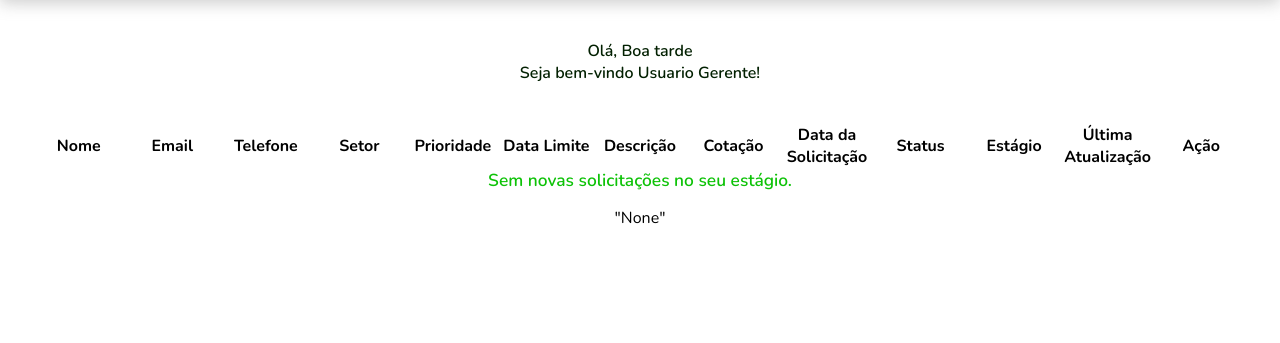
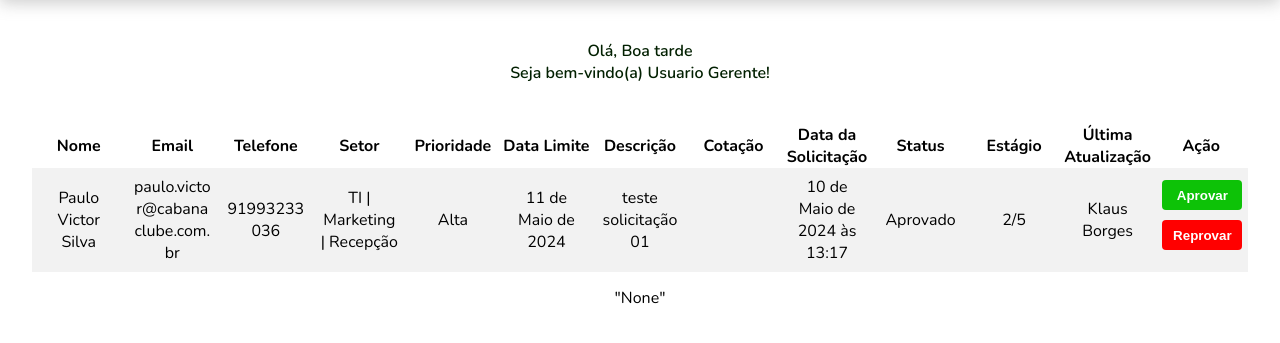
Before and after one commit to strvictor/Solicitacao-de-Compra-Django, a Django app: page /autenticacao/home/ in a window 1280 px wide. Shown: the part 60-403 px from the top of the page. Run offline with Django 5.2, Linux system fonts and the light colour scheme; a user stored in the database is signed in; data comes from the database, SQL or seed files in the repository; both versions use the stored data as it was after the commit; data that the repository does not hold is empty.

Commit message:
pedidos aprovados - pronto

```diff
--- a/Autenticacao/templates/autenticado.html
+++ b/Autenticacao/templates/autenticado.html
@@ -20,7 +20,7 @@
         </nav>
     </header>
 
-    <h1>Olá, {{ saudacao }}<br>Seja bem-vindo {{ nome_usuario }}!</h1>
+    <h1>Olá, {{ saudacao }}<br>Seja bem-vindo(a) {{ nome_usuario }}!</h1>
 
     <div class="tabela">
         <table>
--- a/Autenticacao/views.py
+++ b/Autenticacao/views.py
@@ -47,12 +47,17 @@
     elif str(permissao_usuario) == "Diretor Financeiro":
         estagio_update = "4/5"
 
-    # pega com base na permisao do usuario
-    dados = Dados.objects.filter(estagio=estagio_update, setor=setor)
+
+    if setor == None:
+        # se cair aqui é pq não é coodernador
+        dados = Dados.objects.filter(estagio=estagio_update)
+    else:
+        # pega com base na permisao do usuario | é coodernador
+        dados = Dados.objects.filter(estagio=estagio_update, setor=setor)
 
     mensagem = ''
     if len(dados) == 0:
-        mensagem = 'Sem novas solicitações no seu estágio.'
+        mensagem = 'Sem novas solicitações.'
 
     #adicionando a paginacao
     dados_paginacao = Paginator(dados, 5)
@@ -161,11 +166,34 @@
     # pega tudo
     #dados = Dados.objects.all()
 
-    dados = Dados.objects.filter(setor=setor, status='Aprovado')
+    if setor == None:
+        # entra aqui se não é coodernador, ou seja, pega os gerentes, analistas, diretor... retorno do banco todos os dados que estiverem do estagio 2/5 >, ou seja ja passou por ele
+
+        if str(permissao_usuario) == 'Gerente':
+            estagio = ['2/5', '3/5', '4/5', '5/5']
+            permitidos = ['Aline Araujo', 'Giovane lobato', 'Gerlem Brito']
+
+        elif str(permissao_usuario) == 'Analista de Compras':
+            estagio = ['3/5', '4/5', '5/5']
+            permitidos = ['Giovane lobato', 'Gerlem Brito']
+
+        elif str(permissao_usuario) == 'Diretor Financeiro':
+            estagio = ['5/5'] # retirei o 4/5
+            permitidos = ['Gerlem Brito']
+        else:
+            print('erro aqui brow')
+
+
+        print(permissao_usuario)
+        print(estagio)
+        dados = Dados.objects.filter(estagio__in=estagio, status='Aprovado', ultima_atualizacao__in=permitidos)
+
+    else:
+        dados = Dados.objects.filter(setor=setor, status='Aprovado')
 
     mensagem = ''
     if len(dados) == 0:
-        mensagem = 'Sem novas solicitações no seu estágio.'
+        mensagem = 'Sem novas solicitações.'
 
     #adicionando a paginacao
     dados_paginacao = Paginator(dados, 5)
```
Also changed, not shown: db.sqlite3, uploads/logo_UwoLJnl.png (added).
